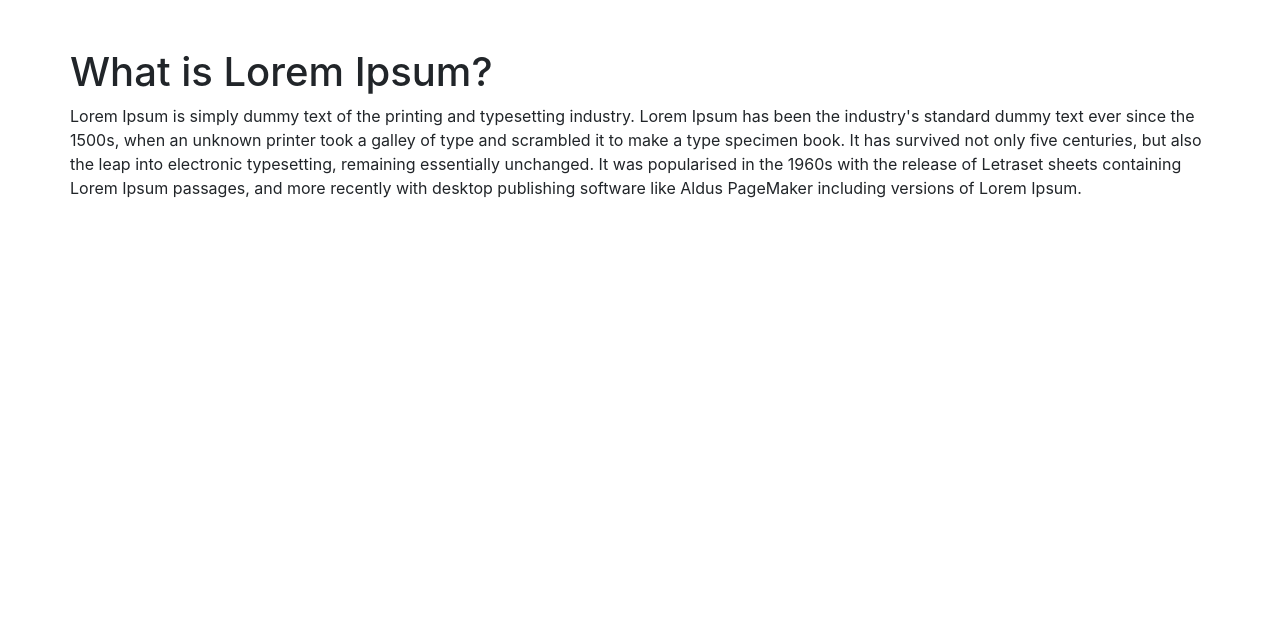
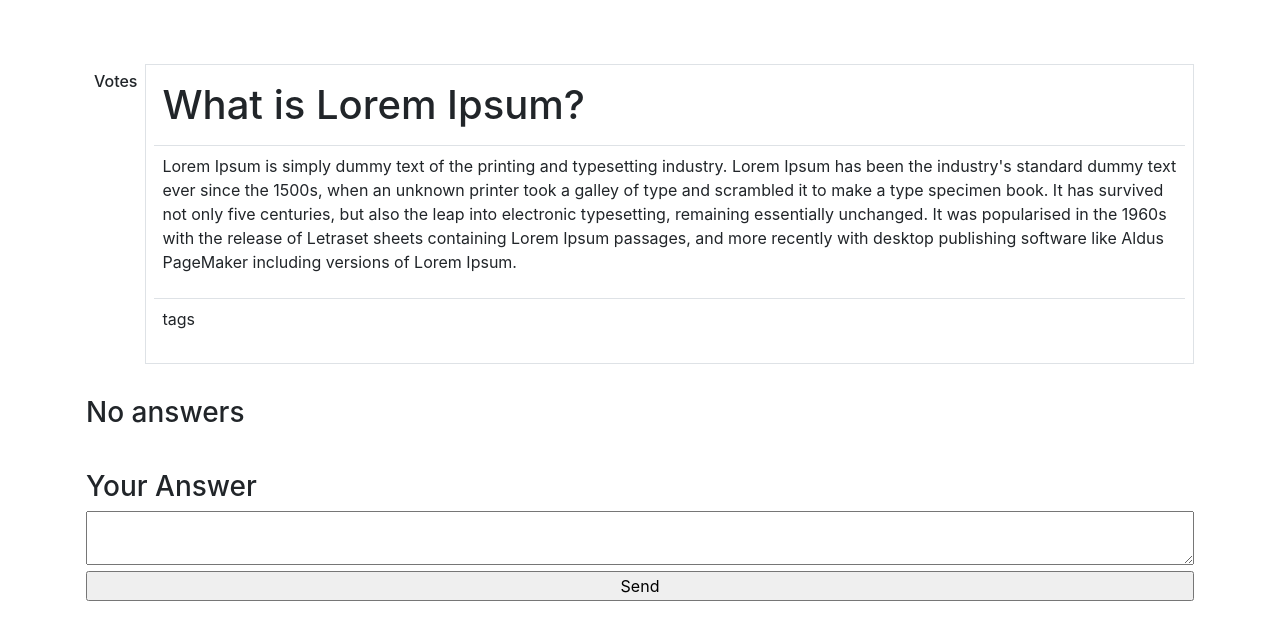
Before and after one commit to nicholas-sokolov/hasker, a Django app: page /1/ in a window 1280 px wide. Shown: the part 60-700 px from the top of the page. Run offline with Django 3.2, Linux system fonts and the light colour scheme; data comes from the database, SQL or seed files in the repository; data that the repository does not hold is empty; some libraries are stand-ins or nearby versions.

Commit message:
Added a possible of adding answers

```diff
--- a/questions/templates/questions/detail.html
+++ b/questions/templates/questions/detail.html
@@ -1,6 +1,38 @@
 {% extends 'questions/base.html' %}
 
 {% block content %}
-<h1>{{ question.title }}</h1>
-<p>{{ question.content }}</p>
+    <div class="d-flex p-2 flex-column w-100">
+        <div class="d-flex p-2 flex-row w-100">
+            <div class="flex-row p-2"><h6>Votes</h6></div>
+            <div class="d-flex p-2 flex-column border w-100">
+                <div class="p-2 d-block border-bottom"><h1>{{ question.title }}</h1></div>
+                <div class="p-2 d-block border-bottom"><p>{{ question.content }}</p></div>
+                <div class="p-2 d-block"><p>tags</p></div>
+            </div>
+        </div>
+        <div class="d-flex p-2 flex-column pt-4">
+            {% if question.answer_set.all %}
+                <h3>Answers</h3>
+                {% for question in question.answer_set.all %}
+                    <div class="d-flex p-2 flex-column border w-100 mt-3">
+                        <p>{{ question.content }}</p>
+                    </div>
+                {% endfor %}
+            {% else %}
+                <h3>No answers</h3>
+            {% endif %}
+        </div>
+
+        <div class="d-flex p-2 flex-column pt-4">
+            <h3>Your Answer</h3>
+            <div class="d-block">
+                <form id="user_form" method="post" action="{% url 'questions:detail' question.pk %}"
+                      enctype="multipart/form-data">
+                    {% csrf_token %}
+                    <textarea class="w-100" name="content"></textarea>
+                    <input class="center w-100" type="submit" name="submit" value="Send"/>
+                </form>
+            </div>
+        </div>
+    </div>
 {% endblock %}
--- a/questions/urls.py
+++ b/questions/urls.py
@@ -6,5 +6,5 @@ app_name = 'questions'
 urlpatterns = [
     path('', views.QuestionListView.as_view(), name='index'),
     path('ask/', views.ask_question, name='new_question'),
-    path('<int:pk>/', views.QuestionDetailView.as_view(), name='detail'),
+    path('<int:pk>/', views.view_question, name='detail'),
 ]
--- a/questions/views.py
+++ b/questions/views.py
@@ -3,7 +3,7 @@ from django.shortcuts import get_object_or_404, render, redirect
 from django.utils import timezone
 from django.views import generic
 
-from .forms import NewQuestion
+from .forms import NewQuestion, AnswerForm
 from .models import Question
 
 
@@ -25,6 +25,21 @@ class QuestionDetailView(generic.DetailView):
         return get_object_or_404(Question, pk=self.kwargs.get('pk'))
 
 
+def view_question(request, pk):
+    question = get_object_or_404(Question, pk=pk)
+    if request.method == 'POST':
+        form = AnswerForm(data=request.POST)
+        if form.is_valid():
+            answer = form.save(commit=False)
+            answer.question = question
+            answer.user = request.user
+            answer.save()
+            return redirect(request.path)
+        return render(request, 'questions/detail.html', {'question': question})
+    else:
+        return render(request, 'questions/detail.html', {'question': question})
+
+
 @login_required(redirect_field_name='next', login_url='/users/login')
 def ask_question(request):
     if request.method == 'POST':
```
Also changed, not shown: questions/forms.py (+7 -1 lines).
